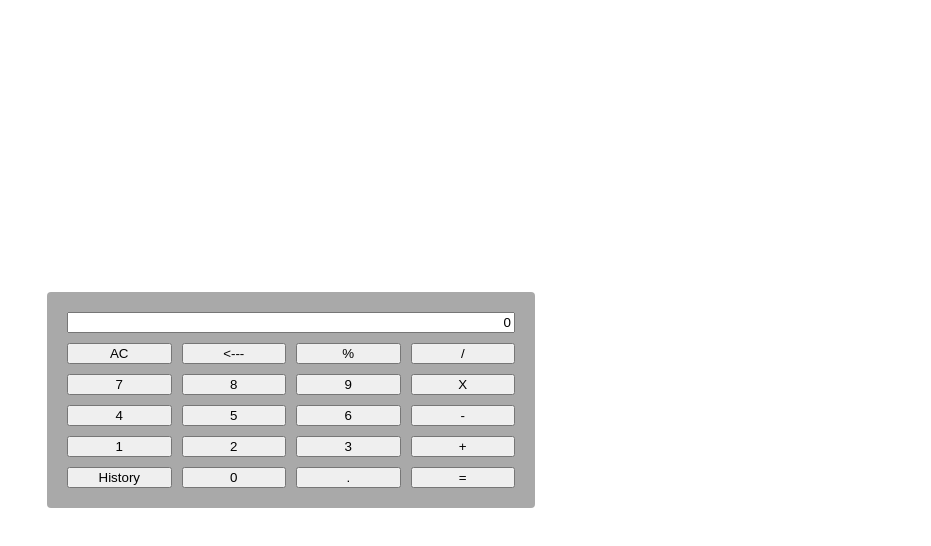
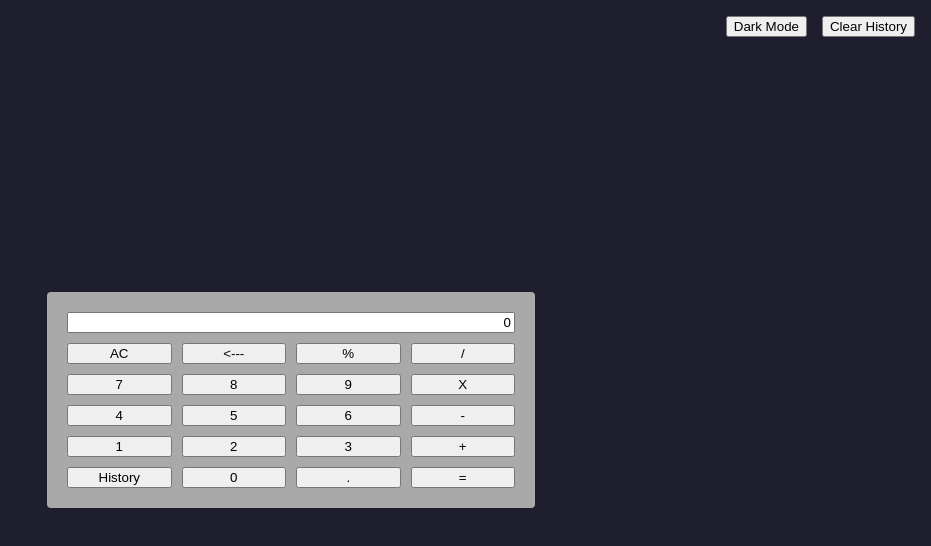
Before and after one commit to Jesusmjc/simple-calculator, a plain HTML site: page index.html in a window 1280 px wide. Shown: the whole page, without its empty margins (349-1280 px from the left). Drawn offline with nearby package versions, Linux system fonts and the light colour scheme.

Commit message:
clear history button fully functional
hi

```diff
--- a/css/styles.css
+++ b/css/styles.css
@@ -3,6 +3,17 @@ body {
     min-height: 100vh;
     display: grid;
     place-items: center;
+
+    background-color: #1e1e2e;
+}
+
+.top-controls {
+    position: fixed;
+    top: 16px;
+    right: 16px;
+    display: flex;
+    gap: 15px;
+    z-index: 10;
 }
 
 .calculator {
--- a/index.html
+++ b/index.html
@@ -12,6 +12,11 @@
     <script src="https://cdnjs.cloudflare.com/ajax/libs/mathjs/12.4.1/math.js"></script>
 </head>
 <body>
+    <div class="top-controls" role="group" aria-label="Calculator controls">
+        <button id="btn-dark-mode">Dark Mode</button>
+        <button id="btn-clear-history">Clear History</button>
+    </div>
+
     <div id="calculator" class="calculator">
         <div id="history-panel" class="history-panel hidden">
             <ul id="history-list"></ul>
--- a/js/script.js
+++ b/js/script.js
@@ -8,6 +8,7 @@ let latestResult = null;
 const historyPanel = document.getElementById('history-panel');
 const screen = document.getElementById('screen');
 const keypad = document.getElementById('keypad');
+const btnClearHistory = document.getElementById('btn-clear-history');
 
 const isInputKey = (key) => {
     const isDigit = key >= '0' && key <= '9';
@@ -172,6 +173,12 @@ const showHistory = () => {
     }
 }
 
+const clearHistory = () => {
+    history.length = 0;
+    localStorage.removeItem(OPERATION_HISTORY_KEY);
+    updateHistoryOnScreen();
+}
+
 keypad.addEventListener('click', (event) => {
     const buttonPressed = event.target.closest('button');
     if (!buttonPressed) return;
@@ -197,5 +204,9 @@ keypad.addEventListener('click', (event) => {
     }
 });
 
+btnClearHistory.addEventListener('click', () => {
+    clearHistory();
+});
+
 const history = JSON.parse(localStorage.getItem(OPERATION_HISTORY_KEY)) || [];
 updateHistoryOnScreen();
```
Also changed, not shown: to-do.txt (deleted), 1 other file.
